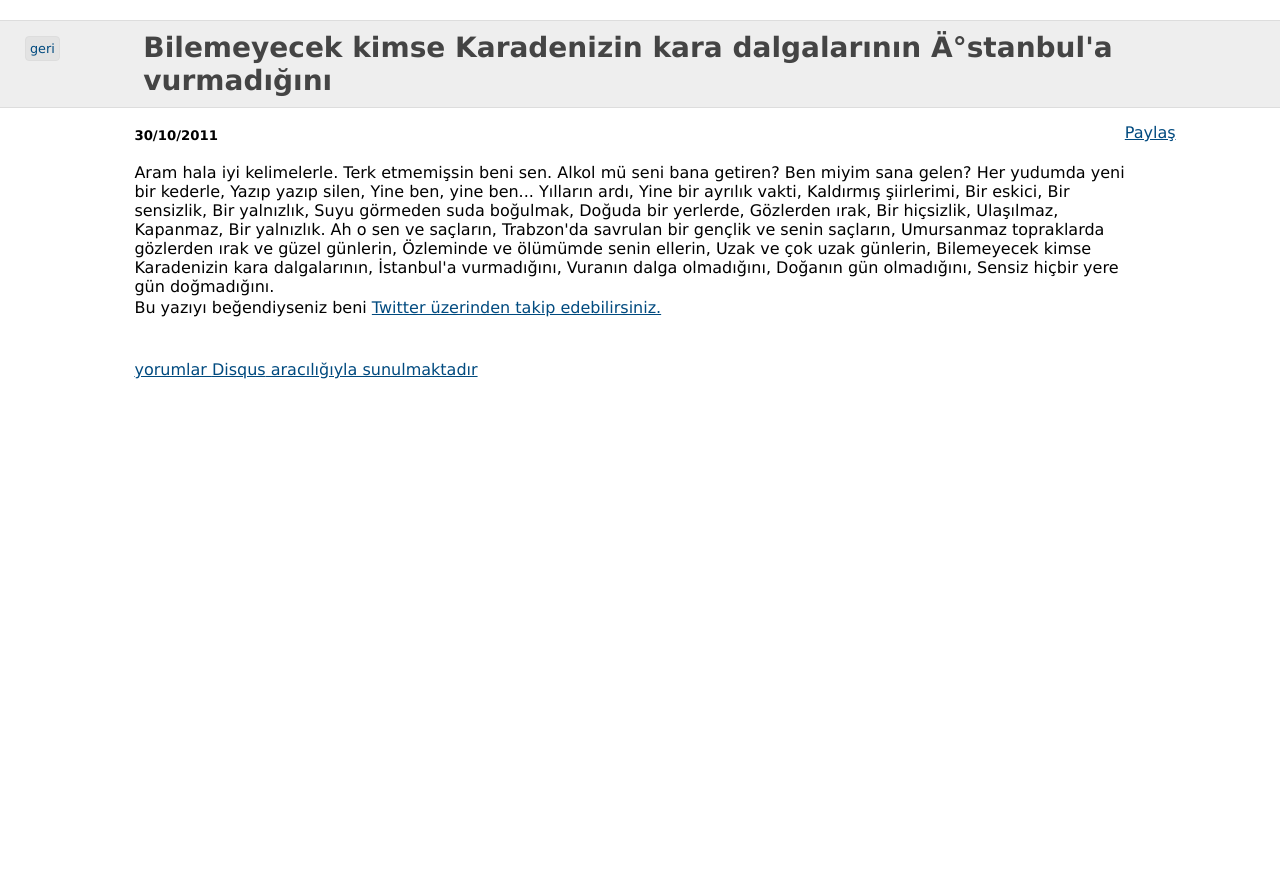
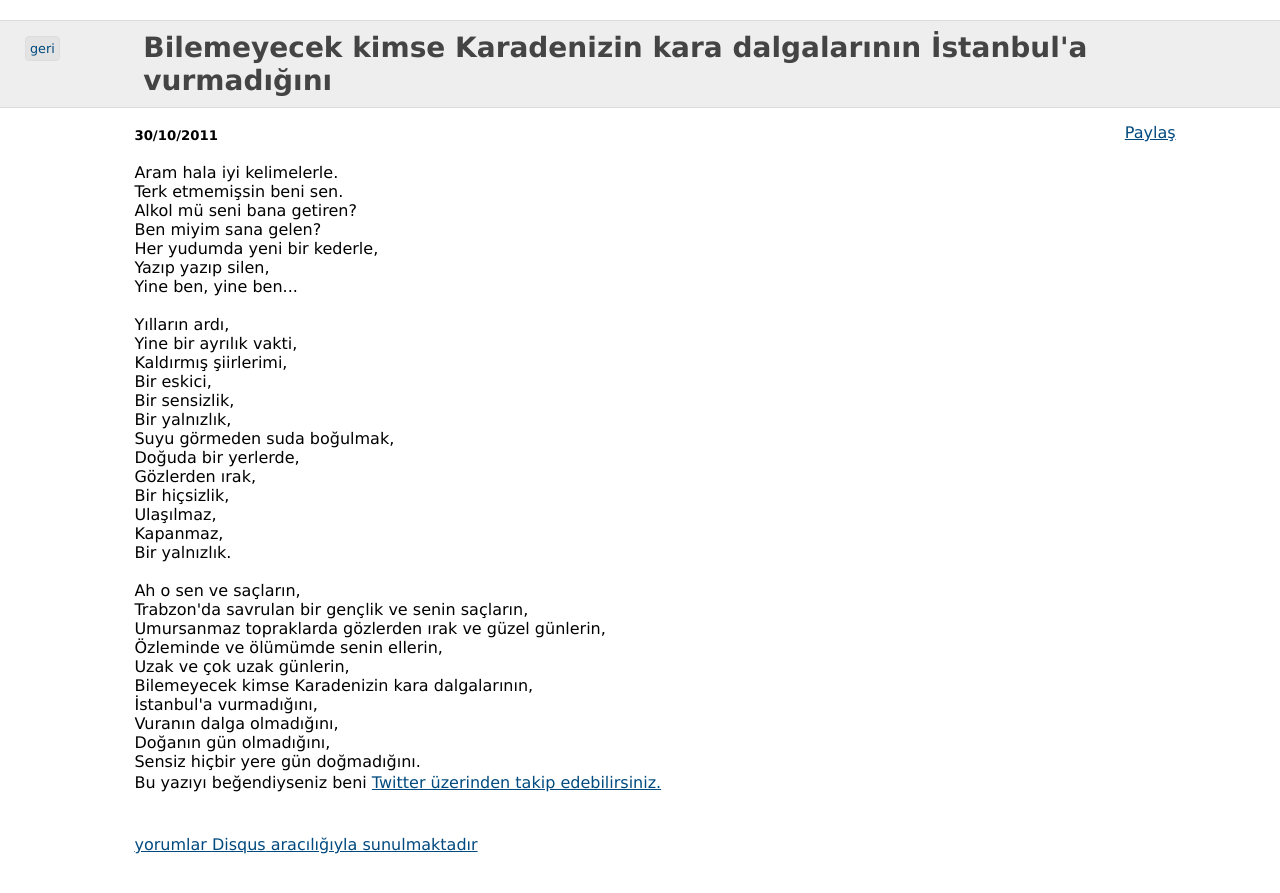
Before and after one commit to fehmicansaglam/fehmicansaglam.github.com, a Jekyll site: the page built from _posts/2011-10-30-bilemeyecek-kimse-karadenizin-kara-dalgalarinin-istanbula-vurmadigini.html, in a window 1280 px wide. Shown: the top 893 px of the page. Built offline with Jekyll 4.4.1, drawn with Linux system fonts in a browser that asks for light colours; comment, search, counter and statistics services are not loaded.

Commit message:
fix encoding

```diff
--- a/_posts/2011-10-30-bilemeyecek-kimse-karadenizin-kara-dalgalarinin-istanbula-vurmadigini.html
+++ b/_posts/2011-10-30-bilemeyecek-kimse-karadenizin-kara-dalgalarinin-istanbula-vurmadigini.html
@@ -15,35 +15,35 @@
   xZ5paXI=
 
 ---
-Aram hala iyi kelimelerle.
-Terk etmemişsin beni sen.
-Alkol mü seni bana getiren?
-Ben miyim sana gelen?
-Her yudumda yeni bir kederle,
-Yazıp yazıp silen,
-Yine ben, yine ben...
-
-Yılların ardı,
-Yine bir ayrılık vakti,
-Kaldırmış şiirlerimi,
-Bir eskici,
-Bir sensizlik,
-Bir yalnızlık,
-Suyu görmeden suda boğulmak,
-Doğuda bir yerlerde,
-Gözlerden ırak,
-Bir hiçsizlik,
-Ulaşılmaz,
-Kapanmaz,
-Bir yalnızlık.
-
-Ah o sen ve saçların,
-Trabzon'da savrulan bir gençlik ve senin saçların,
-Umursanmaz topraklarda gözlerden ırak ve güzel günlerin,
-Özleminde ve ölümümde senin ellerin,
-Uzak ve çok uzak günlerin,
-Bilemeyecek kimse Karadenizin kara dalgalarının,
-İstanbul'a vurmadığını,
-Vuranın dalga olmadığını,
-Doğanın gün olmadığını,
-Sensiz hiçbir yere gün doğmadığını.
+Aram hala iyi kelimelerle.<br/>
+Terk etmemişsin beni sen.<br/>
+Alkol mü seni bana getiren?<br/>
+Ben miyim sana gelen?<br/>
+Her yudumda yeni bir kederle,<br/>
+Yazıp yazıp silen,<br/>
+Yine ben, yine ben...<br/>
+<br/>
+Yılların ardı,<br/>
+Yine bir ayrılık vakti,<br/>
+Kaldırmış şiirlerimi,<br/>
+Bir eskici,<br/>
+Bir sensizlik,<br/>
+Bir yalnızlık,<br/>
+Suyu görmeden suda boğulmak,<br/>
+Doğuda bir yerlerde,<br/>
+Gözlerden ırak,<br/>
+Bir hiçsizlik,<br/>
+Ulaşılmaz,<br/>
+Kapanmaz,<br/>
+Bir yalnızlık.<br/>
+<br/>
+Ah o sen ve saçların,<br/>
+Trabzon'da savrulan bir gençlik ve senin saçların,<br/>
+Umursanmaz topraklarda gözlerden ırak ve güzel günlerin,<br/>
+Özleminde ve ölümümde senin ellerin,<br/>
+Uzak ve çok uzak günlerin,<br/>
+Bilemeyecek kimse Karadenizin kara dalgalarının,<br/>
+İstanbul'a vurmadığını,<br/>
+Vuranın dalga olmadığını,<br/>
+Doğanın gün olmadığını,<br/>
+Sensiz hiçbir yere gün doğmadığını.<br/>
--- a/_posts/2012-01-11-ece-caglayan-ile-yurtdisinda-egitim-uzerine-bir-soylesi.html
+++ b/_posts/2012-01-11-ece-caglayan-ile-yurtdisinda-egitim-uzerine-bir-soylesi.html
@@ -1,5 +1,5 @@
 ---
-title: "Ece \xC3\x87ağlayan ile yurtdışında eğitim üzerine bir söyleşi"
+title: "Ece Çağlayan ile yurtdışında eğitim üzerine bir söyleşi"
 layout: post
 description: "Yurtdışındaki hayatın, eğitimin nasıl olduğunu merak ettiğim için Erasmus öğrenci değişim programına başvurdum. Diğer bir neden de yabancı dilimi geliştirmekti."
 keywords: erasmus
```
Also changed, not shown: other parts of _posts/2011-10-30-bilemeyecek-kimse-karadenizin-kara-dalgalarinin-istanbula-vurmadigini.html (+1 -1 lines).
